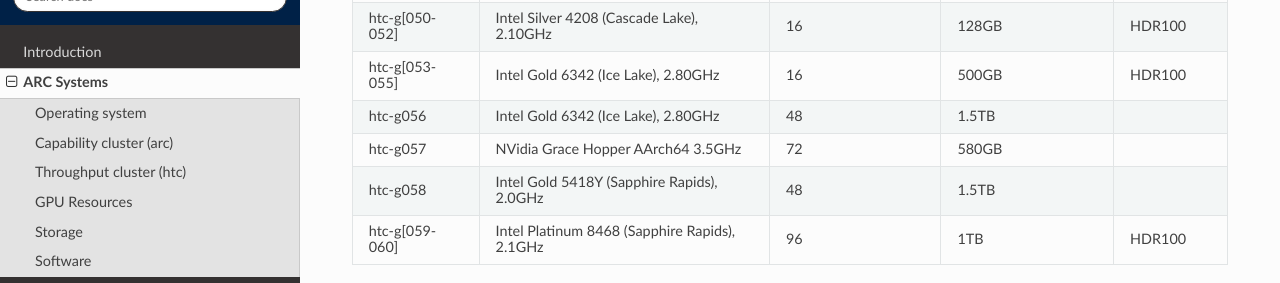
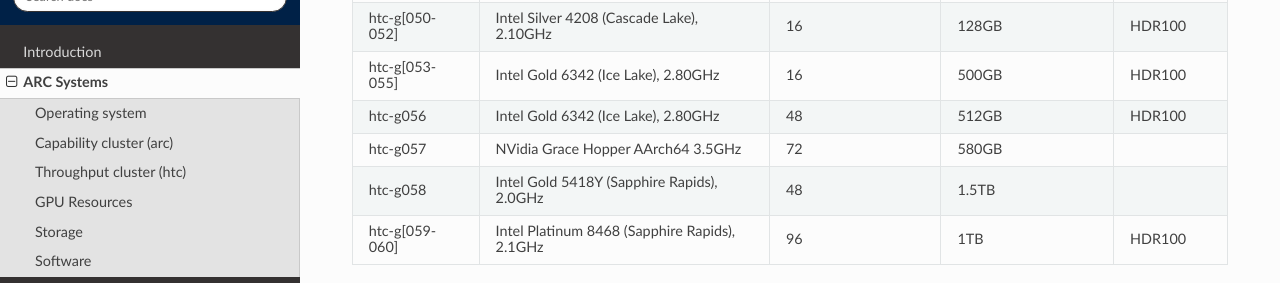
Before and after one commit to tina-friedrich/arc-user-guide, a Sphinx documentation site: the page built from docs/source/arc-systems.rst, in a window 1280 px wide and 1400 px high, scrolled down 3717 px. Shown: the part 151-434 px from the top of the window. Built offline with Sphinx 7.4.7 and the Read the Docs theme 3.1.0, drawn with Linux system fonts in a browser that asks for light colours.

Commit message:
more fixes to htc-g056 specs
Signed-off-by: Gregory J. L. Tourte <greg.tourte@gmail.com>

```diff
--- a/docs/source/arc-systems.rst
+++ b/docs/source/arc-systems.rst
@@ -159,7 +159,7 @@
         +----------------+-----------------------------------------------+----------------+-----------------+--------------+
         | htc-g[053-055] | Intel Gold 6342 (Ice Lake), 2.80GHz           | 16             | 500GB           | HDR100       |
         +----------------+-----------------------------------------------+----------------+-----------------+--------------+
-        | htc-g056       | Intel Gold 6342 (Ice Lake), 2.80GHz           | 48             | 1.5TB           |              |
+        | htc-g056       | Intel Gold 6342 (Ice Lake), 2.80GHz           | 48             | 512GB           | HDR100       |
         +----------------+-----------------------------------------------+----------------+-----------------+--------------+
         | htc-g057       | NVidia Grace Hopper AArch64 3.5GHz            | 72             | 580GB           |              |
         +----------------+-----------------------------------------------+----------------+-----------------+--------------+
```
Also changed, not shown: other parts of docs/source/arc-systems.rst (+1 -1 lines).
